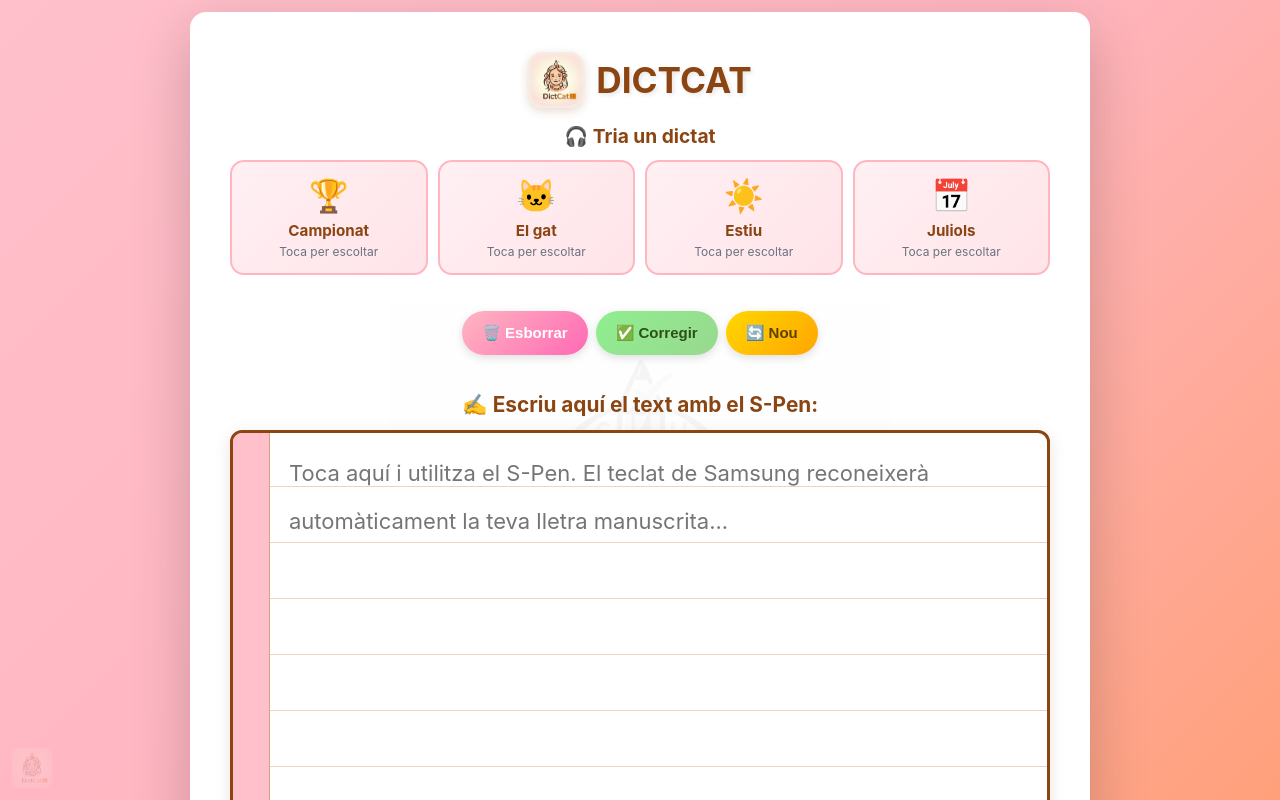
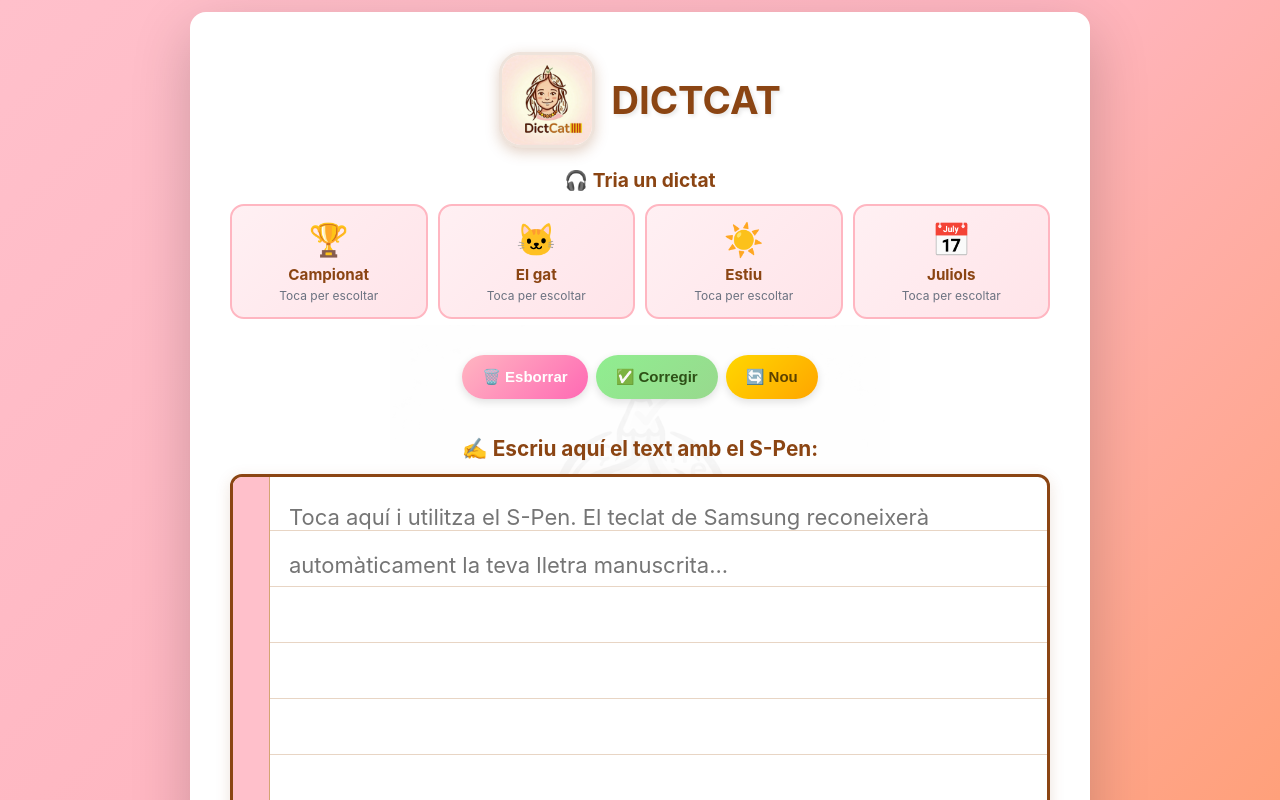
Before and after one commit to HectorCo/dictcat_v3, a plain HTML site: page index.html in a window 1280 px wide. Drawn offline with Linux system fonts and the light colour scheme.

Commit message:
Update index.html

```diff
--- a/index.html
+++ b/index.html
@@ -84,42 +84,29 @@
             display: flex;
             align-items: center;
             justify-content: center;
-            gap: 12px;
-            margin-bottom: 16px;
+            gap: 16px;
+            margin-bottom: 20px;
             position: relative;
             z-index: 1;
         }
 
         .header-logo-img {
-            width: 56px;
-            height: 56px;
-            border-radius: 14px;
+            width: 84px;
+            height: 84px;
+            border-radius: 20px;
             object-fit: cover;
-            box-shadow: 0 3px 10px rgba(139, 69, 19, 0.2);
-            border: 2px solid rgba(139, 69, 19, 0.1);
+            box-shadow: 0 4px 14px rgba(139, 69, 19, 0.25);
+            border: 3px solid rgba(139, 69, 19, 0.15);
         }
 
         h1 {
             color: var(--primary);
             text-align: center;
-            font-size: clamp(1.6em, 5vw, 2.2em);
+            font-size: clamp(1.8em, 5vw, 2.4em);
             text-shadow: 2px 2px 4px rgba(0,0,0,0.1);
             line-height: 1.2;
             position: relative;
             z-index: 1;
-        }
-
-        /* Logo watermark en esquina */
-        .logo-watermark {
-            position: fixed;
-            bottom: 12px;
-            left: 12px;
-            width: 40px;
-            height: 40px;
-            opacity: 0.15;
-            pointer-events: none;
-            z-index: 100;
-            border-radius: 8px;
         }
 
         .dictats-section {
@@ -696,8 +683,8 @@
             .dictats-grid { grid-template-columns: repeat(2, 1fr); }
             .audio-controls { gap: 8px; }
             .audio-btn { width: 48px; height: 48px; font-size: 1.4em; }
-            .header-logo-img { width: 48px; height: 48px; }
-            .logo-watermark { width: 32px; height: 32px; }
+            .header-logo-img { width: 72px; height: 72px; border-radius: 16px; }
+            .header-logo { gap: 12px; }
             .logo-bg { width: 80%; opacity: 0.03; }
         }
 
@@ -705,6 +692,7 @@
             .toolbar button { font-size: 13px; padding: 8px 12px; }
             .lined-textarea { font-size: 16px; }
             .dictat-name { font-size: 0.85em; }
+            .header-logo-img { width: 64px; height: 64px; }
         }
 
         @media (max-height: 500px) and (orientation: landscape) {
@@ -718,13 +706,14 @@
             .dictats-grid { grid-template-columns: repeat(4, 1fr); gap: 6px; }
             .dictat-card { padding: 8px 4px; }
             .dictat-icon { font-size: 1.4em; }
-            .header-logo-img { width: 40px; height: 40px; }
+            .header-logo-img { width: 56px; height: 56px; border-radius: 14px; }
         }
 
         @media (min-width: 1024px) {
             .container { padding: 40px; }
             .textarea-wrapper { min-height: 500px; }
             .lined-textarea { min-height: 500px; }
+            .header-logo-img { width: 96px; height: 96px; border-radius: 22px; }
         }
 
         @media (prefers-color-scheme: dark) {
@@ -747,9 +736,6 @@
     </style>
 </head>
 <body>
-    <!-- Watermark fijo en esquina inferior izquierda -->
-    <img src="image.png" alt="" class="logo-watermark" aria-hidden="true">
-
     <div class="container">
         <!-- Logo de fondo transparente centrado -->
         <div class="logo-bg" aria-hidden="true">
```
